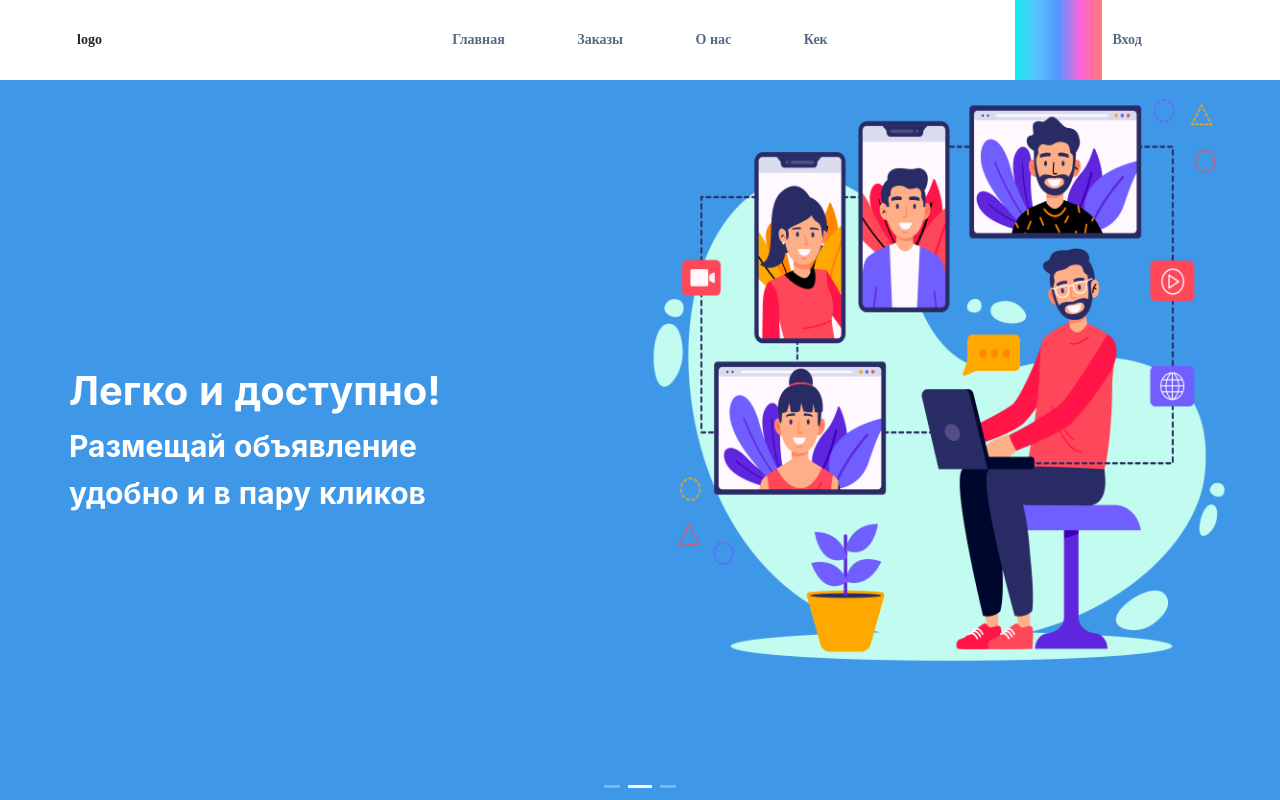
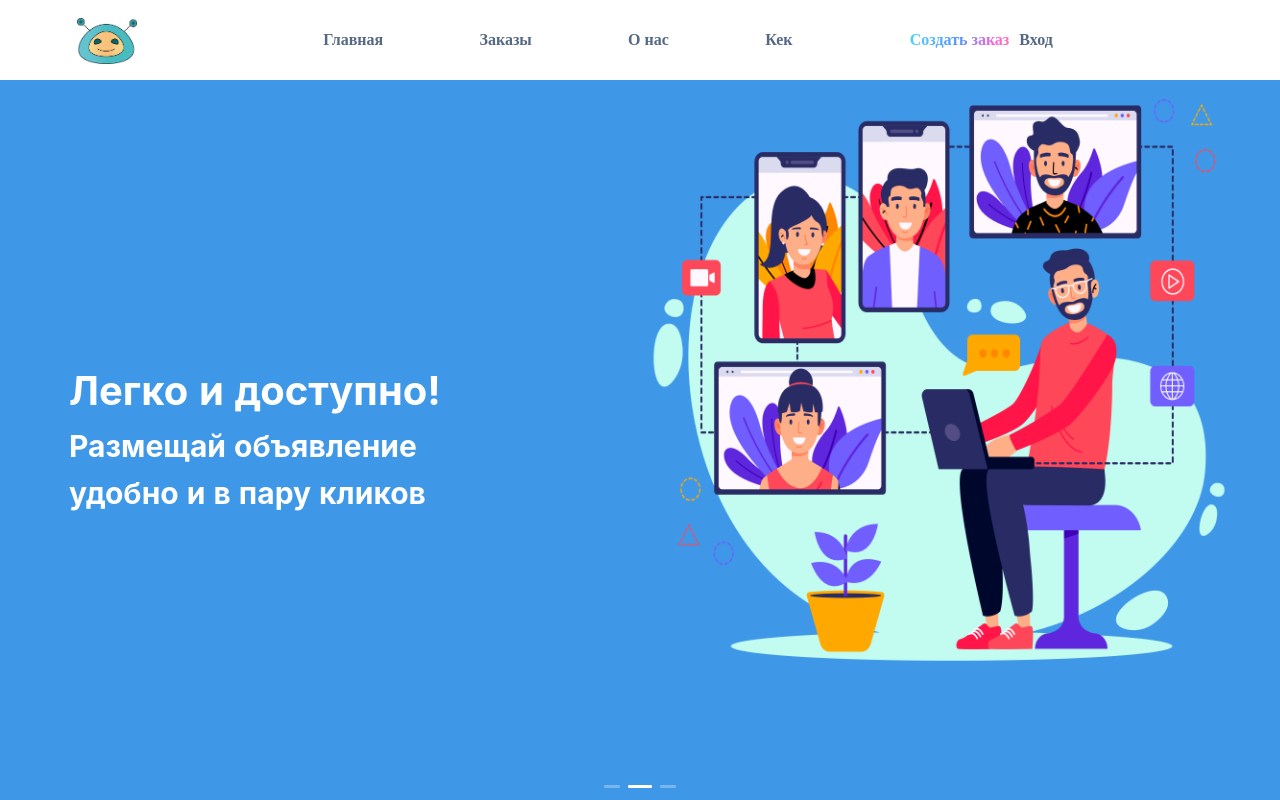
Before and after one commit to GentleGame/test-react-app, a React app: page / in a window 1280 px wide. Shown: the top 800 px of the page. Built offline with nearby package versions, Linux system fonts and the light colour scheme.

Commit message:
nav hotfix

```diff
--- a/src/Components/Main/Navigation/index.css
+++ b/src/Components/Main/Navigation/index.css
@@ -1,12 +1,12 @@
 @font-face {
   font-family: 'Idealist sans';
-  src: url(../../../fonts/Idealist\ Sans.ttf) format('ttf');
+  src: url(../../../fonts/Idealist Sans.ttf) format('ttf');
 }
 nav {
   height: 80px;
   line-height: 80px;
   font-family: 'Idealist sans';
-  font-size: 14px;
+  font-size: 16px;
   font-weight: 700;
 }
 .nav-block__link {
@@ -21,13 +21,13 @@ nav {
   position: absolute;
   height: 2px;
   width: 100%;
-  top: 100%;
+  top: 98%;
   left: 0;
   background-color: red;
   transition: all 0.2s ease-in-out;
 }
 .nav-block__link:hover {
-  background: linear-gradient(to right, #15EDED, #59C2FF, #5496FF, #FF63DE, #FF7C6E);
+  background: linear-gradient(120deg, #15EDED, #59C2FF, #5496FF, #FF63DE, #FF7C6E);
   -webkit-background-clip: text;
   -webkit-text-fill-color: transparent;
 }
@@ -36,8 +36,9 @@ nav {
   transition: all 0.2s ease-out;
 }
 .create-offer-btn {
-  background: linear-gradient(to right, #15EDED, #59C2FF, #5496FF, #FF63DE, #FF7C6E);
+  background: linear-gradient(120deg, #15EDED, #59C2FF, #5496FF, #FF63DE, #FF7C6E);
   text-decoration: underline;
   position: relative;
+  -webkit-background-clip: text;
   -webkit-text-fill-color: transparent;
 }
--- a/src/Components/Main/Navigation/index.js
+++ b/src/Components/Main/Navigation/index.js
@@ -3,6 +3,7 @@ import './index.css';
 
 import { Row, Col } from 'antd';
 import { Link } from 'react-router-dom';
+import logo from './images/logo.png';
 
 export class Navigation extends Component {
     render() {
@@ -10,10 +11,10 @@ export class Navigation extends Component {
             <nav>
                 <Row className='nav-block' justify='space-between' style={{padding: "0 15px"}}>
                     <Col span={2}>
-                        logo
+                        <img src={logo} style={{width: '60px'}}/>
                     </Col>
-                    <Col span={16}>
-                       <Row justify='space-between'>
+                    <Col span={20}>
+                       <Row justify='space-around'>
                         <Col span={12}>
                                 <Row justify='space-between'>
                                     <Col className='nav-block__col'>
--- a/src/Components/Main/Navigation/index.less
+++ b/src/Components/Main/Navigation/index.less
@@ -7,7 +7,7 @@ nav{
     // border: 1px solid red;
     line-height: 80px;
     font-family: 'Idealist sans';
-    font-size: 14px;
+    font-size: 16px;
     font-weight: 700;
 }
 .nav-block{
@@ -25,13 +25,13 @@ nav{
     position: absolute;
     height: 2px;
     width: 100%;
-    top: 100%;
+    top: 100%-2px;
     left: 0;
     background-color: red;
     transition: all .2s ease-in-out;
 }
 .nav-block__link:hover{
-    background: linear-gradient(to right, #15EDED, #59C2FF,#5496FF,#FF63DE,#FF7C6E);
+    background: linear-gradient(120deg, #15EDED, #59C2FF,#5496FF,#FF63DE,#FF7C6E);
     -webkit-background-clip: text;
     -webkit-text-fill-color: transparent;
 }
@@ -41,9 +41,9 @@ nav{
 }
 
 .create-offer-btn{
-    background: linear-gradient(to right, #15EDED, #59C2FF,#5496FF,#FF63DE,#FF7C6E);
+    background: linear-gradient(120deg, #15EDED, #59C2FF,#5496FF,#FF63DE,#FF7C6E);
     text-decoration: underline;
     position: relative;
-    // -webkit-background-clip: text;
+    -webkit-background-clip: text;
     -webkit-text-fill-color: transparent;
 }
```
Also changed, not shown: src/Components/Main/Navigation/images/logo.png (added), 1 other file (tests, documents, lock files or other folders).
